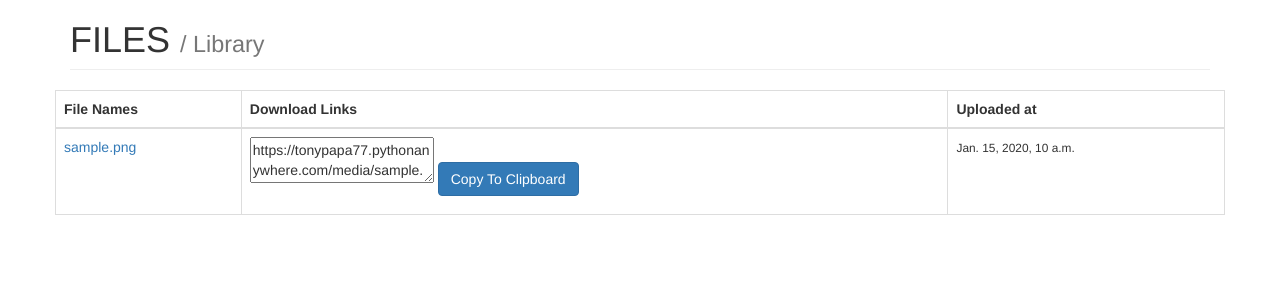
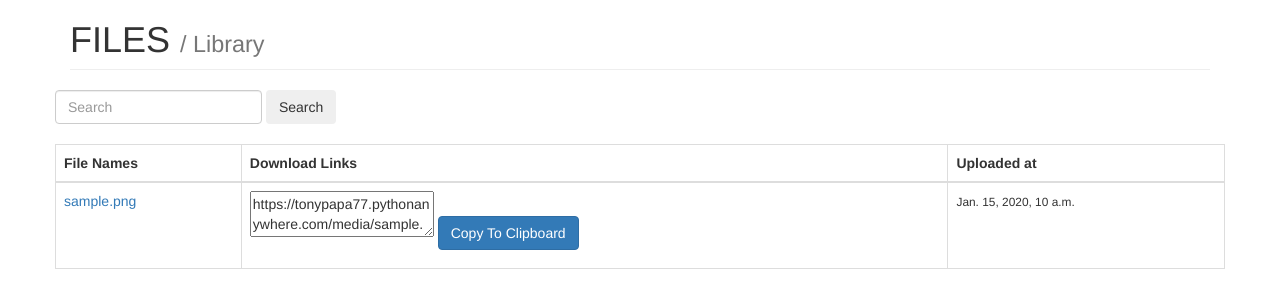
Before and after one commit to Prajjwal-Arya/sharingZONE, a Django app: page /photos/library/ in a window 1280 px wide. Shown: the part 52-360 px from the top of the page. Run offline with Django 3.2, Linux system fonts and the light colour scheme; tables that the repository leaves empty hold one stand-in row (values such as "Sample post"); some libraries are stand-ins or nearby versions.

Commit message:
Update index.html

```diff
--- a/mysite/photos/templates/photos/library/index.html
+++ b/mysite/photos/templates/photos/library/index.html
@@ -3,6 +3,16 @@
 {% block title %}Library{% endblock %}
 
 {% block photos_content %}
+  <form class="form-inline my-1 my-lg-1">
+      <input
+              class="form-control mr-sm-2"
+              type="search"
+              placeholder="Search"
+              aria-label="Search"
+              name='search'>
+      <button class="btn btn-outline-success my-2 my-sm-0" type="submit">Search</button>
+    </form>
+<br>
  <table id="gallery" class="table table-bordered">
     <thead>
       <tr>
```
